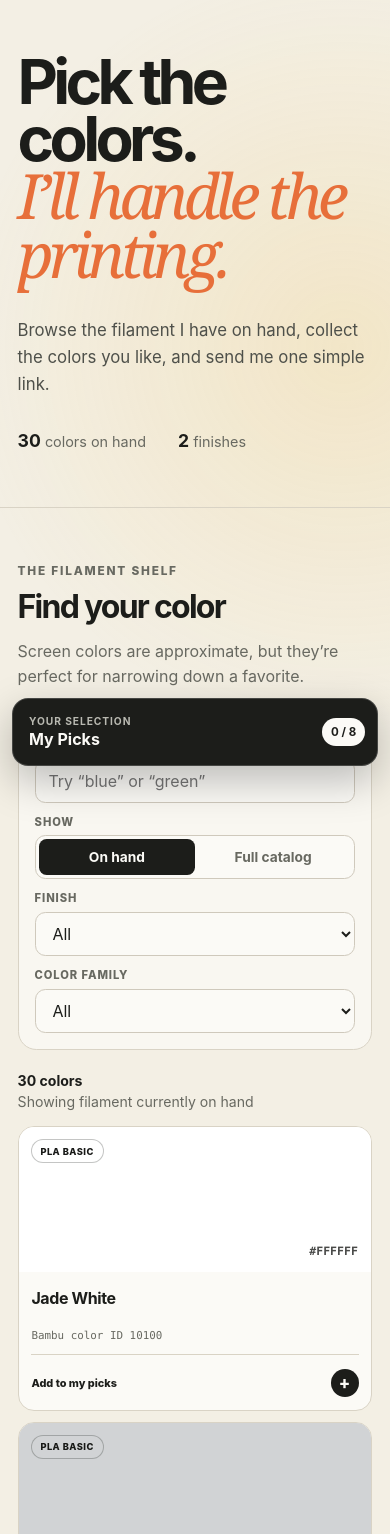
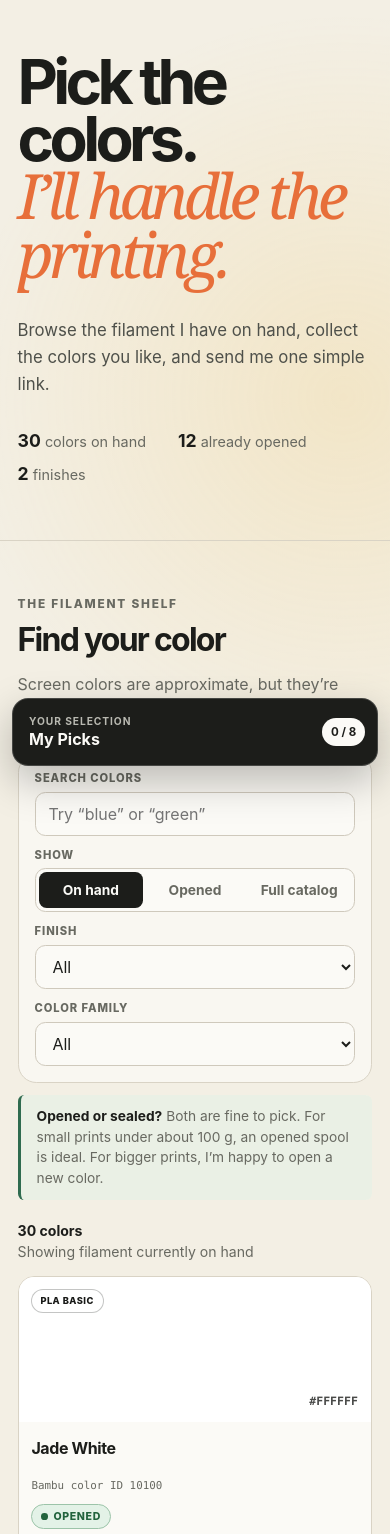
Before and after one commit to nejc-susin/print-palette, a website built with Vite: page index.html in a window 390 px wide. Shown: the part 66-1600 px from the top of the page. Built offline with nearby package versions, Linux system fonts and the light colour scheme.

Commit message:
Mark opened spools and add an opened-only filter
Each on-hand color now shows Opened or Sealed, the Show filter gains an
Opened view, and a short note says opened spools are ideal for prints
under about 100 g. inventory.json gets openedColorIds (schema 3), taken
from the spreadsheet's Open status.

Co-Authored-By: Claude Opus 5.5 <noreply@anthropic.com>

```diff
--- a/public/data/inventory.json
+++ b/public/data/inventory.json
@@ -1,5 +1,5 @@
 {
-  "schemaVersion": 2,
+  "schemaVersion": 3,
   "availableColorIds": [
     "10103",
     "10402",
@@ -31,5 +31,19 @@
     "11803",
     "11500",
     "11603"
+  ],
+  "openedColorIds": [
+    "10100",
+    "10101",
+    "10103",
+    "10104",
+    "10301",
+    "10501",
+    "10604",
+    "10605",
+    "11101",
+    "11200",
+    "11201",
+    "11803"
   ]
 }
--- a/src/main.ts
+++ b/src/main.ts
@@ -19,15 +19,17 @@ interface CatalogData {
 
 interface InventoryData {
   availableColorIds: string[];
+  openedColorIds?: string[];
 }
 
-type ViewMode = "available" | "all";
+type ViewMode = "available" | "opened" | "all";
 
 const app = document.querySelector<HTMLDivElement>("#app");
 if (!app) throw new Error("App root not found");
 
 let catalog: Filament[] = [];
 let availableIds = new Set<string>();
+let openedIds = new Set<string>();
 let selectedIds: string[] = [];
 let urlTokenToId = new Map<string, string>();
 let idToUrlToken = new Map<string, string>();
@@ -59,6 +61,7 @@ app.innerHTML = `
         <p class="hero-copy">Browse the filament I have on hand, collect the colors you like, and send me one simple link.</p>
         <div class="hero-facts" aria-label="Catalog summary">
           <span><strong id="available-total">—</strong> colors on hand</span>
+          <span><strong id="opened-total">—</strong> already opened</span>
           <span><strong>2</strong> finishes</span>
         </div>
       </div>
@@ -80,12 +83,15 @@ app.innerHTML = `
             <span class="filter-label">Show</span>
             <div class="segmented-control">
               <button type="button" data-view="available" aria-pressed="true">On hand</button>
+              <button type="button" data-view="opened" aria-pressed="false">Opened</button>
               <button type="button" data-view="all" aria-pressed="false">Full catalog</button>
             </div>
           </div>
           <label class="select-field"><span>Finish</span><select id="type-filter"><option>All</option><option>Basic</option><option>Matte</option></select></label>
           <label class="select-field"><span>Color family</span><select id="family-filter"><option>All</option></select></label>
         </div>
+
+        <p class="spool-note"><strong>Opened or sealed?</strong> Both are fine to pick. For small prints under about 100&nbsp;g, an opened spool is ideal. For bigger prints, I’m happy to open a new color.</p>
 
         <div class="result-line" aria-live="polite">
           <strong id="result-count">Loading colors…</strong>
@@ -144,19 +150,28 @@ function filamentById(id: string): Filament | undefined {
   return catalog.find((filament) => filament.id === id);
 }
 
+function stockStatus(id: string): { key: "opened" | "sealed" | "unavailable"; label: string } {
+  if (openedIds.has(id)) return { key: "opened", label: "Opened" };
+  if (availableIds.has(id)) return { key: "sealed", label: "Sealed" };
+  return { key: "unavailable", label: "Not on hand" };
+}
+
 function renderGallery(): void {
   const query = searchTerm.trim().toLowerCase();
   const filtered = catalog.filter((filament) => {
     if (viewMode === "available" && !availableIds.has(filament.id)) return false;
+    if (viewMode === "opened" && !openedIds.has(filament.id)) return false;
     if (typeFilter !== "All" && filament.type !== typeFilter) return false;
     if (familyFilter !== "All" && filament.family !== familyFilter) return false;
     return !query || `${filament.name} ${filament.type} ${filament.family}`.toLowerCase().includes(query);
   });
 
   requireElement<HTMLElement>("#result-count").textContent = `${filtered.length} ${filtered.length === 1 ? "color" : "colors"}`;
-  requireElement<HTMLElement>("#view-description").textContent = viewMode === "available"
-    ? "Showing filament currently on hand"
-    : `Showing all ${catalog.length} Basic and Matte colors`;
+  requireElement<HTMLElement>("#view-description").textContent = {
+    available: "Showing filament currently on hand",
+    opened: "Showing spools that are already open",
+    all: `Showing all ${catalog.length} Basic and Matte colors`,
+  }[viewMode];
 
   if (filtered.length === 0) {
     gallery.innerHTML = `<div class="empty-gallery"><strong>No colors match those filters.</strong><span>Try a different search or show the full catalog.</span></div>`;
@@ -166,6 +181,7 @@ function renderGallery(): void {
 
   gallery.innerHTML = filtered.map((filament) => {
     const isAvailable = availableIds.has(filament.id);
+    const stock = stockStatus(filament.id);
     const selectedIndex = selectedIds.indexOf(filament.id);
     const isSelected = selectedIndex >= 0;
     const atLimit = selectedIds.length >= MAX_PICKS && !isSelected;
@@ -181,7 +197,7 @@ function renderGallery(): void {
         <div class="card-copy">
           <h3>${escapeHtml(filament.name)}</h3>
           <span class="color-id">Bambu color ID ${escapeHtml(filament.colorId)}</span>
-          ${viewMode === "all" ? `<span class="stock-label ${isAvailable ? "is-available" : "is-unavailable"}">${isAvailable ? "Available" : "Not on hand"}</span>` : ""}
+          <span class="stock-label is-${stock.key}">${stock.label}</span>
           <button type="button" data-action="toggle-pick" data-id="${escapeHtml(filament.id)}" ${!isAvailable || atLimit ? "disabled" : ""} aria-label="${escapeHtml(buttonLabel)}: ${escapeHtml(filament.name)}">
             ${buttonLabel}<span aria-hidden="true">${isSelected ? "−" : "+"}</span>
           </button>
@@ -209,7 +225,7 @@ function renderPicks(): void {
           <li class="pick-item${availableIds.has(filament.id) ? "" : " is-unavailable"}">
             <span class="pick-index">${index + 1}</span>
             <span class="pick-swatch" style="--swatch:${filament.hex}"></span>
-            <span class="pick-name"><strong>${escapeHtml(filament.name)}</strong><small>PLA ${filament.type}${availableIds.has(filament.id) ? "" : " · Not on hand"}</small></span>
+            <span class="pick-name"><strong>${escapeHtml(filament.name)}</strong><small>PLA ${filament.type} · ${stockStatus(filament.id).label}</small></span>
             <span class="pick-actions">
               <button type="button" data-action="move-up" data-id="${filament.id}" ${index === 0 ? "disabled" : ""} aria-label="Move ${escapeHtml(filament.name)} up">↑</button>
               <button type="button" data-action="move-down" data-id="${filament.id}" ${index === selected.length - 1 ? "disabled" : ""} aria-label="Move ${escapeHtml(filament.name)} down">↓</button>
@@ -379,12 +395,15 @@ async function loadData(): Promise<void> {
 
     catalog = catalogData.filaments;
     const availableColorIds = new Set(inventoryData.availableColorIds);
+    const openedColorIds = new Set(Array.isArray(inventoryData.openedColorIds) ? inventoryData.openedColorIds : []);
     availableIds = new Set(catalog.filter((filament) => availableColorIds.has(filament.colorId)).map((filament) => filament.id));
+    openedIds = new Set(catalog.filter((filament) => availableIds.has(filament.id) && openedColorIds.has(filament.colorId)).map((filament) => filament.id));
     urlTokenToId = new Map(catalog.map((filament) => [filament.colorId, filament.id]));
     idToUrlToken = new Map(catalog.map((filament) => [filament.id, filament.colorId]));
     selectedIds = parseSelection(window.location.hash, urlTokenToId);
 
     requireElement<HTMLElement>("#available-total").textContent = String(availableIds.size);
+    requireElement<HTMLElement>("#opened-total").textContent = String(openedIds.size);
     const families = [...new Set(catalog.map((filament) => filament.family))];
     requireElement<HTMLSelectElement>("#family-filter").insertAdjacentHTML("beforeend", families.map((family) => `<option>${escapeHtml(family)}</option>`).join(""));
     syncUrl();
--- a/src/styles.css
+++ b/src/styles.css
@@ -264,11 +264,27 @@ a:focus-visible {
   background: transparent;
   font-size: 0.86rem;
   font-weight: 750;
+  white-space: nowrap;
 }
 
 .segmented-control button[aria-pressed="true"] {
   color: var(--paper);
   background: var(--ink);
+}
+
+.spool-note {
+  margin: 0.75rem 0 0;
+  padding: 0.7rem 1rem;
+  border-left: 3px solid var(--green);
+  border-radius: 0.4rem;
+  color: var(--muted);
+  background: rgba(227, 242, 231, 0.55);
+  font-size: 0.86rem;
+  line-height: 1.5;
+}
+
+.spool-note strong {
+  color: var(--ink);
 }
 
 .result-line {
@@ -413,10 +429,21 @@ a:focus-visible {
   background: currentColor;
 }
 
-.stock-label.is-available {
+.stock-label.is-opened {
   border-color: #9cc4a9;
   color: #22633d;
   background: #e3f2e7;
+}
+
+.stock-label.is-sealed {
+  border-color: #cfc9bc;
+  color: #4c4d46;
+  background: var(--cream);
+}
+
+.stock-label.is-sealed::before {
+  background: transparent;
+  box-shadow: inset 0 0 0 1.5px currentColor;
 }
 
 .card-copy button {
@@ -711,6 +738,15 @@ footer strong {
   .toolbar {
     grid-template-columns: 1fr 1fr;
   }
+
+  .search-field,
+  .filter-group {
+    grid-column: 1 / -1;
+  }
+
+  .segmented-control button {
+    flex: 1;
+  }
 }
 
 @media (max-width: 1023px) {
@@ -853,7 +889,7 @@ footer strong {
   }
 
   .segmented-control button {
-    flex: 1;
+    padding-inline: 0.5rem;
   }
 
   .result-line {
```
Also changed, not shown: AGENTS.md (+3 -2 lines), tests/data.test.mjs (+10 -3 lines), README.md.
